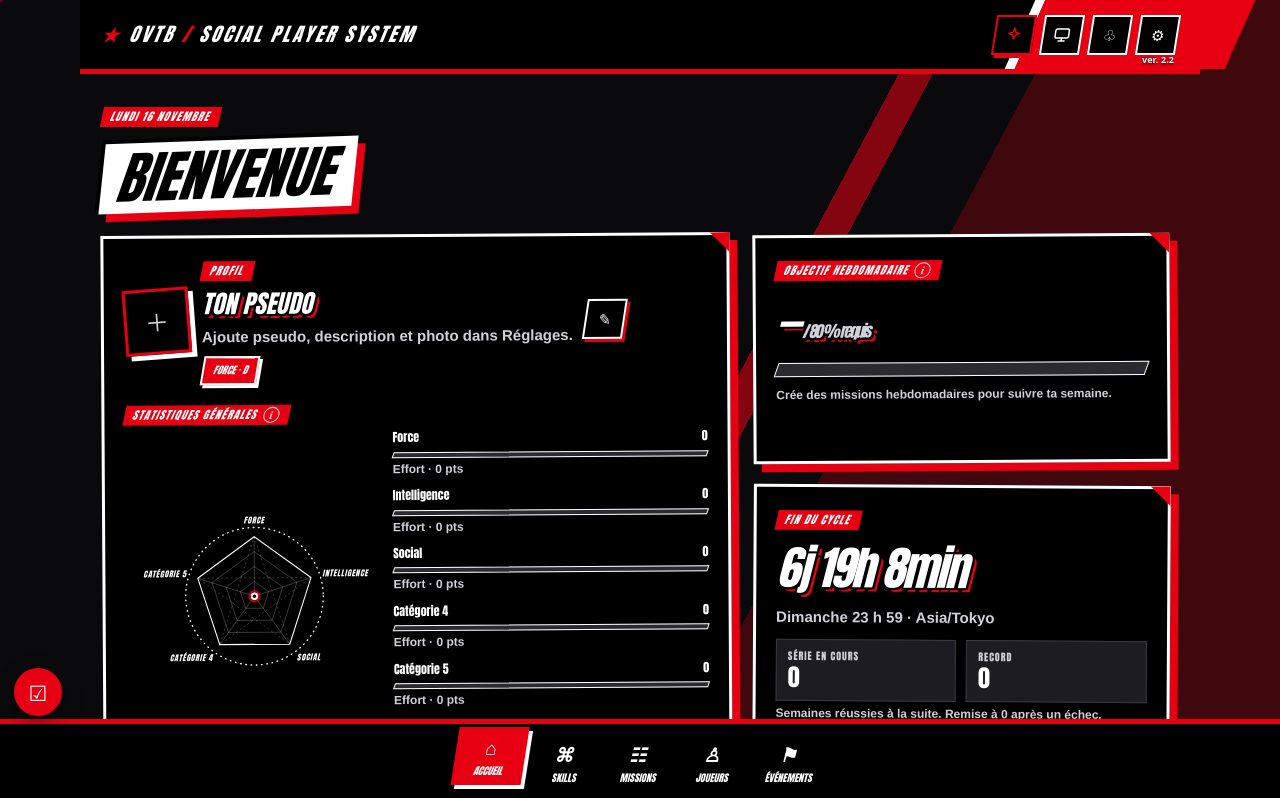
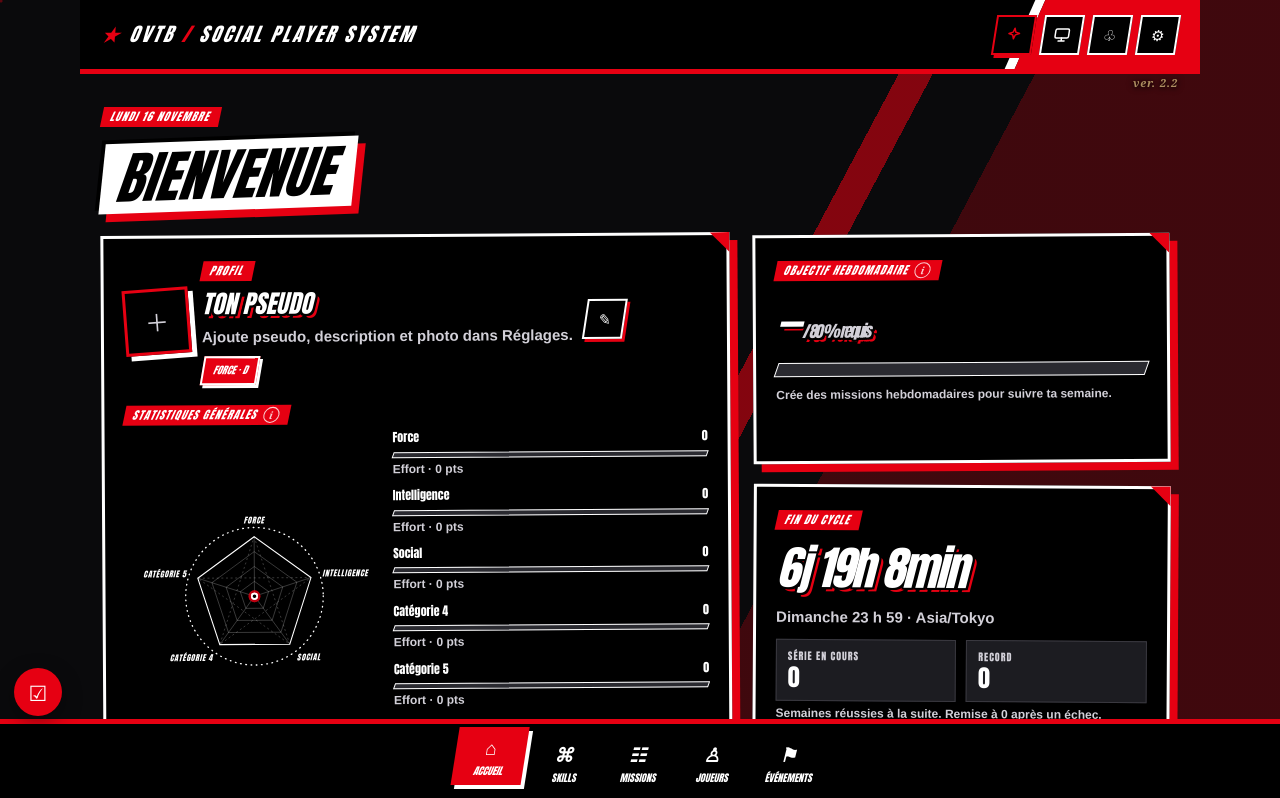
Before and after one commit to sabayeup/OVTB, a plain HTML site: page index.html in a window 1280 px wide. Shown: the top 798 px of the page. Drawn offline with nearby package versions, Linux system fonts and the light colour scheme.

Commit message:
Add files via upload

```diff
--- a/index.html
+++ b/index.html
@@ -365,16 +365,27 @@ body.mobile header .trsw{min-height:44px}
 body.mobile[data-theme] .navbtn{font-size:9px;letter-spacing:.02em}
 
 #bellDot{position:absolute;top:2px;right:2px;min-width:16px;height:16px;padding:0 4px;border-radius:8px;background:var(--accent);color:var(--ink,#fff);font:800 10px/16px system-ui,sans-serif;text-align:center}#bellDot:empty{display:none}
-/* Version discrète sous la roue des paramètres */
-.head-actions .settings-version-slot{position:relative;display:flex;align-items:center;justify-content:center;flex:none}
-.head-actions .app-version{position:absolute;top:calc(100% - 1px);left:50%;transform:translateX(-50%);font:700 9px/11px system-ui,sans-serif;letter-spacing:.01em;color:var(--text);white-space:nowrap;opacity:1;text-shadow:0 1px 3px #000;pointer-events:none}
-header,body[data-theme="persona"] header{overflow:visible!important}
+/* Version globale : toujours visible sous la barre supérieure, côté droit */
+.app-version-global{
+  position:fixed;
+  top:76px;
+  right:max(22px, calc((100vw - 1120px)/2 + 22px));
+  z-index:6;
+  font:italic 700 11px/14px Georgia,serif;
+  letter-spacing:.08em;
+  color:#b79b68;
+  white-space:nowrap;
+  opacity:.92;
+  text-shadow:0 1px 4px #000, 0 0 8px #000;
+  pointer-events:none;
+}
 </style>
 <script async src="https://cdn.jsdelivr.net/npm/@supabase/supabase-js@2.45.4/dist/umd/supabase.js" onload="window.sbInit&&sbInit()"></script>
 </head>
 <body data-theme="persona">
 <div class="app">
-<header><span class="trslot"></span><div class="brand">OVTB<span> / </span>SOCIAL PLAYER SYSTEM</div><div class="head-actions"><button class="iconbtn on" id="animBtn" title="Animations" aria-pressed="true" onclick="setAnim(S.anim===false)"><svg width="18" height="18" viewBox="0 0 24 24" fill="none" stroke="currentColor" stroke-width="2" stroke-linecap="round" stroke-linejoin="round" aria-hidden="true"><path d="M12 3l1.8 5.2L19 10l-5.2 1.8L12 17l-1.8-5.2L5 10l5.2-1.8z"/><path class="slash" d="M4 20L20 4"/></svg></button><button class="iconbtn" id="mobBtn" title="Version mobile" aria-pressed="false" onclick="toggleMobile()"><svg class="i-phone" width="18" height="18" viewBox="0 0 24 24" fill="none" stroke="currentColor" stroke-width="2" stroke-linecap="round" stroke-linejoin="round" aria-hidden="true"><rect x="7" y="2" width="10" height="20" rx="2.5"/><path d="M11 18.5h2"/></svg><svg class="i-desk" width="18" height="18" viewBox="0 0 24 24" fill="none" stroke="currentColor" stroke-width="2" stroke-linecap="round" stroke-linejoin="round" aria-hidden="true"><rect x="3" y="4" width="18" height="12" rx="2"/><path d="M8 20h8M12 16v4"/></svg></button><button class="iconbtn" id="bellBtn" title="Notifications" onclick="ntOpen()" style="position:relative">♧<span id="bellDot"></span></button><span class="settings-version-slot"><button class="iconbtn" title="Paramètres" onclick="go('settings')">⚙</button><span class="app-version">ver. 2.2</span></span></div></header>
+<header><span class="trslot"></span><div class="brand">OVTB<span> / </span>SOCIAL PLAYER SYSTEM</div><div class="head-actions"><button class="iconbtn on" id="animBtn" title="Animations" aria-pressed="true" onclick="setAnim(S.anim===false)"><svg width="18" height="18" viewBox="0 0 24 24" fill="none" stroke="currentColor" stroke-width="2" stroke-linecap="round" stroke-linejoin="round" aria-hidden="true"><path d="M12 3l1.8 5.2L19 10l-5.2 1.8L12 17l-1.8-5.2L5 10l5.2-1.8z"/><path class="slash" d="M4 20L20 4"/></svg></button><button class="iconbtn" id="mobBtn" title="Version mobile" aria-pressed="false" onclick="toggleMobile()"><svg class="i-phone" width="18" height="18" viewBox="0 0 24 24" fill="none" stroke="currentColor" stroke-width="2" stroke-linecap="round" stroke-linejoin="round" aria-hidden="true"><rect x="7" y="2" width="10" height="20" rx="2.5"/><path d="M11 18.5h2"/></svg><svg class="i-desk" width="18" height="18" viewBox="0 0 24 24" fill="none" stroke="currentColor" stroke-width="2" stroke-linecap="round" stroke-linejoin="round" aria-hidden="true"><rect x="3" y="4" width="18" height="12" rx="2"/><path d="M8 20h8M12 16v4"/></svg></button><button class="iconbtn" id="bellBtn" title="Notifications" onclick="ntOpen()" style="position:relative">♧<span id="bellDot"></span></button><button class="iconbtn" title="Paramètres" onclick="go('settings')">⚙</button></div></header>
+<div class="app-version-global">ver. 2.2</div>
 <main>
 <section id="home" class="page active"></section>
 <section id="skills" class="page"></section>
```
